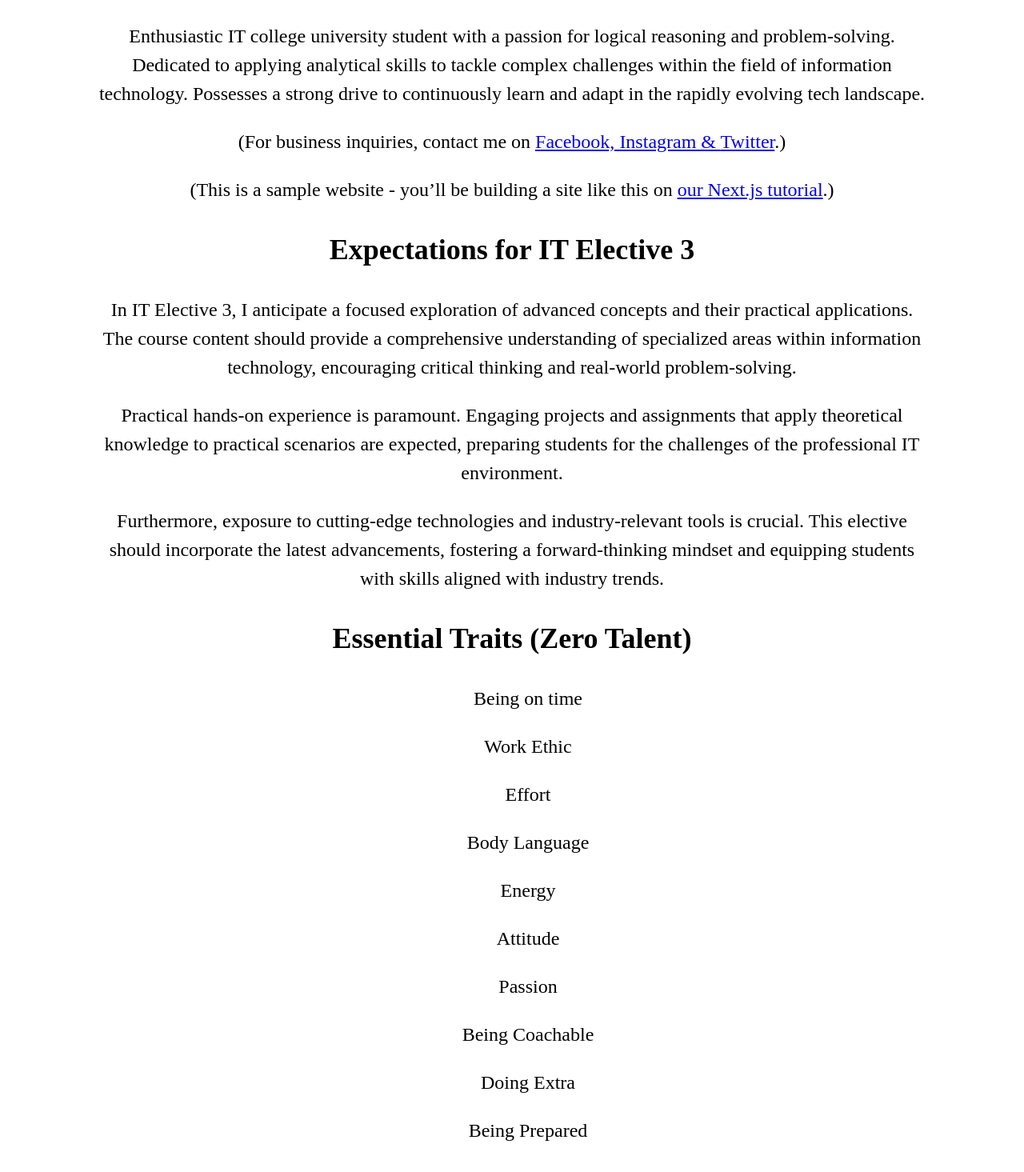
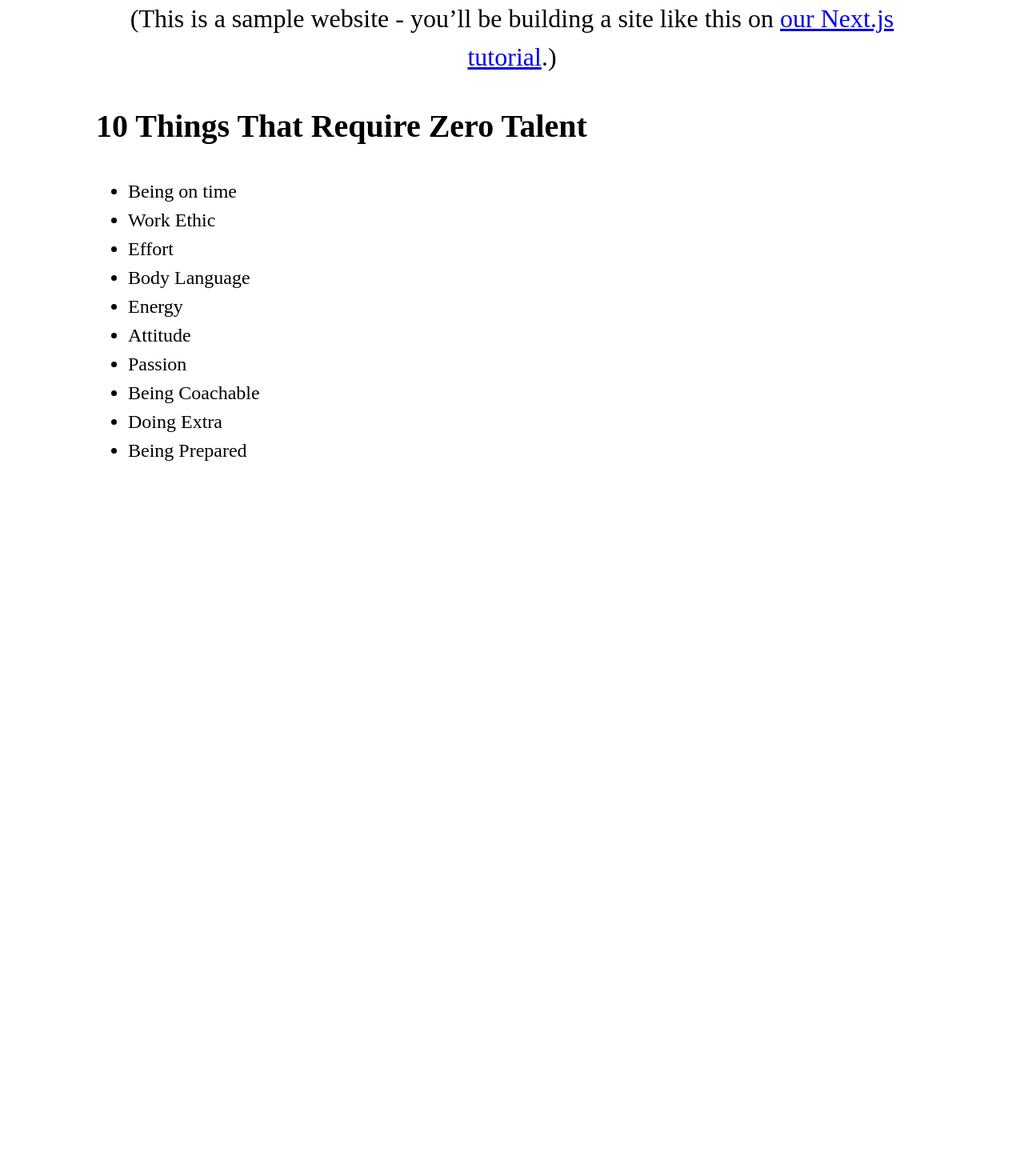
Before and after one commit to WilliamElite1/prelimexam, a Next.js app: page / in a window 1280 px wide. Shown: the part 361-1826 px from the top of the page at 80% size. After the commit the page ends 1038 px from the top, so only its background shows below. Built offline with nearby package versions, Linux system fonts and the light colour scheme.

Commit message:
first commit

```diff
--- a/pages/index.js
+++ b/pages/index.js
@@ -1,36 +1,31 @@
-import Head from 'next/head'; import Layout, { siteTitle } from '../components/layout'; import utilStyles from '../styles/utils.module.css'; export default function Home() { return ( <Layout home>
+import Head from 'next/head';
+import Layout, { siteTitle } from '../components/layout';
+import utilStyles from '../styles/utils.module.css';
+
+export default function Home() {
+  return (
+    <Layout home>
       <Head>
         <title>{siteTitle}</title>
       </Head>
-  <section className={utilStyles.headingMd}>
-    <b>INTJ - 1w9 - so/sx - 154 - ILI - RCOAI-VLEF - Melancholic-Choleric - ET(N)</b>
-    <br></br>
-    <p>Enthusiastic IT college university student with a passion for logical reasoning and problem-solving. Dedicated to applying analytical skills to tackle complex challenges within the field of information technology. Possesses a strong drive to continuously learn and adapt in the rapidly evolving tech landscape. </p>
-    <p> (For business inquiries, contact me on{' '} <a href="https://www.facebook.com/WilliamElite1" target="_blank">Facebook, </a>
-      <a href="https://www.instagram.com/william_elite1/?theme=dark" target="_blank">Instagram & </a>
-      <a href="https://twitter.com/RT_Moriarty" target="_blank">Twitter</a>.)
-    </p>
-    <p> (This is a sample website - you’ll be building a site like this on{' '} <a href="https://nextjs.org/learn">our Next.js tutorial</a>.) </p>
+      <section className={utilStyles.headingMd} style={{ textAlign: 'center', fontSize: '2rem' }}>
+        <p> (This is a sample website - you’ll be building a site like this on <a href="https://nextjs.org/learn">our Next.js tutorial</a>.)</p>
         <section>
-      <h2>Expectations for IT Elective 3</h2>
-      <p> In IT Elective 3, I anticipate a focused exploration of advanced concepts and their practical applications. The course content should provide a comprehensive understanding of specialized areas within information technology, encouraging critical thinking and real-world problem-solving. </p>
-      <p> Practical hands-on experience is paramount. Engaging projects and assignments that apply theoretical knowledge to practical scenarios are expected, preparing students for the challenges of the professional IT environment. </p>
-      <p> Furthermore, exposure to cutting-edge technologies and industry-relevant tools is crucial. This elective should incorporate the latest advancements, fostering a forward-thinking mindset and equipping students with skills aligned with industry trends. </p>
-    </section>
-    <section>
-      <h2>Essential Traits (Zero Talent)</h2>
-      <ul>
-        <p>Being on time</p>
-        <p>Work Ethic</p>
-        <p>Effort</p>
-        <p>Body Language</p>
-        <p>Energy</p>
-        <p>Attitude</p>
-        <p>Passion</p>
-        <p>Being Coachable</p>
-        <p>Doing Extra</p>
-        <p>Being Prepared</p>
+          <h2 style={{ textAlign: 'left', fontSize: '2.5rem' }}>10 Things That Require Zero Talent</h2>
+          <ul style={{ textAlign: 'left', fontSize: '1.5rem' }}>
+            <li>Being on time</li>
+            <li>Work Ethic</li>
+            <li>Effort</li>
+            <li>Body Language</li>
+            <li>Energy</li>
+            <li>Attitude</li>
+            <li>Passion</li>
+            <li>Being Coachable</li>
+            <li>Doing Extra</li>
+            <li>Being Prepared</li>
           </ul>
         </section>
       </section>
-</Layout> ); }
+    </Layout>
+  );
+}
```
Also changed, not shown: 1 other file (tests, documents, lock files or other folders). Lines whose indentation alone changed are shown as unchanged.
